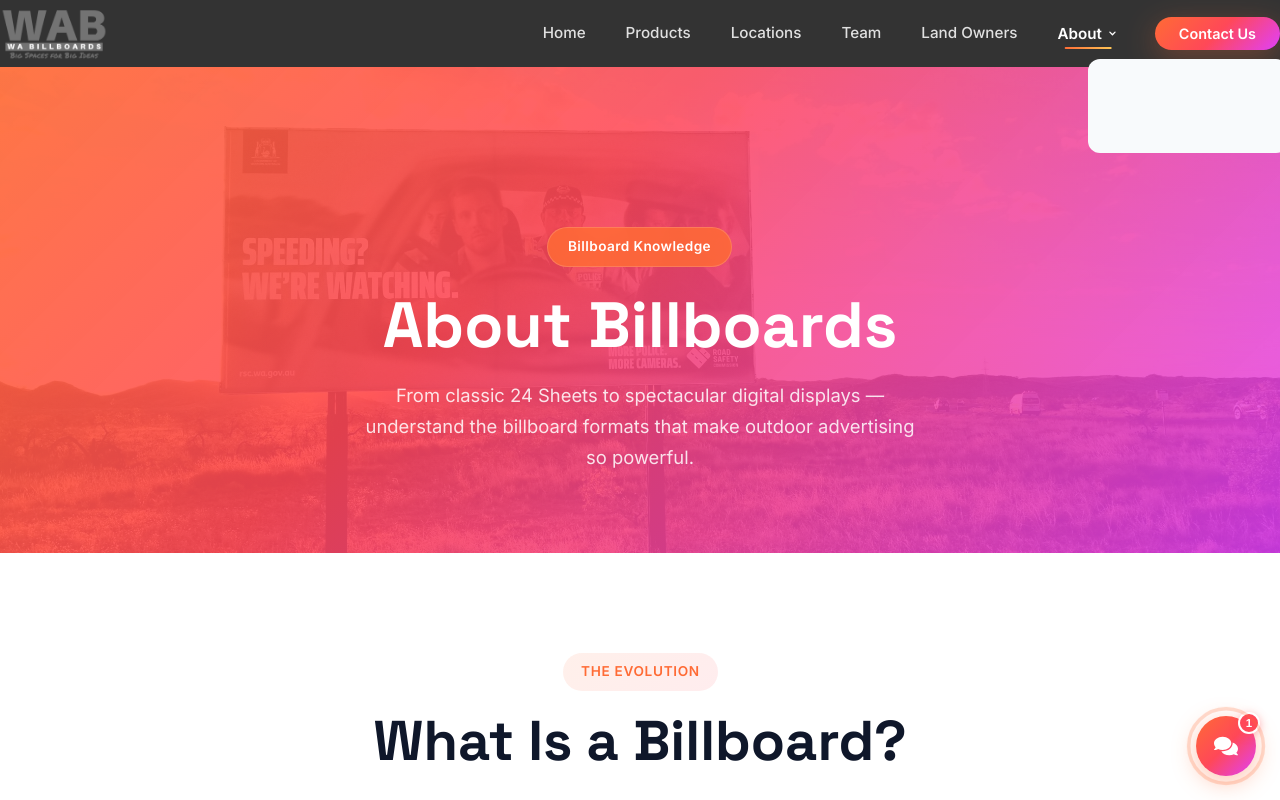
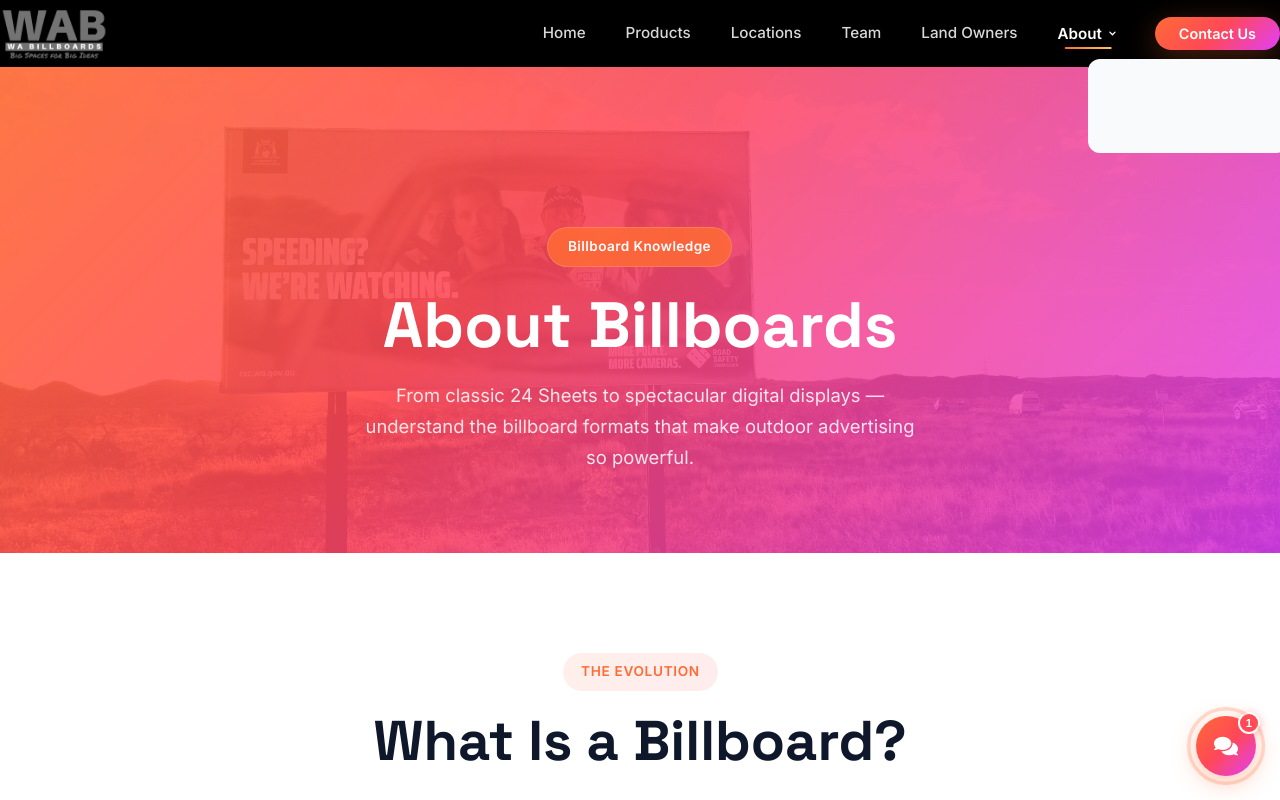
Before and after one commit to sherazhunzai1/wa-billboards, a React (Vite) app: page /about-billboards in a window 1280 px wide. Shown: the top 800 px of the page. Built offline with nearby package versions, Linux system fonts and the light colour scheme.

Commit message:
fix: use solid black background for navbar, remove transparency
https://claude.ai/code/session_013Mgm7HeNodRPLsfgjNxVKM

```diff
--- a/src/components/Navbar.css
+++ b/src/components/Navbar.css
@@ -2,8 +2,7 @@
   position: relative;
   z-index: 1000;
   padding: 6px 0;
-  background: rgba(0, 0, 0, 0.8);
-  backdrop-filter: blur(10px);
+  background: #000;
 }
 
 .navbar__container {
```
